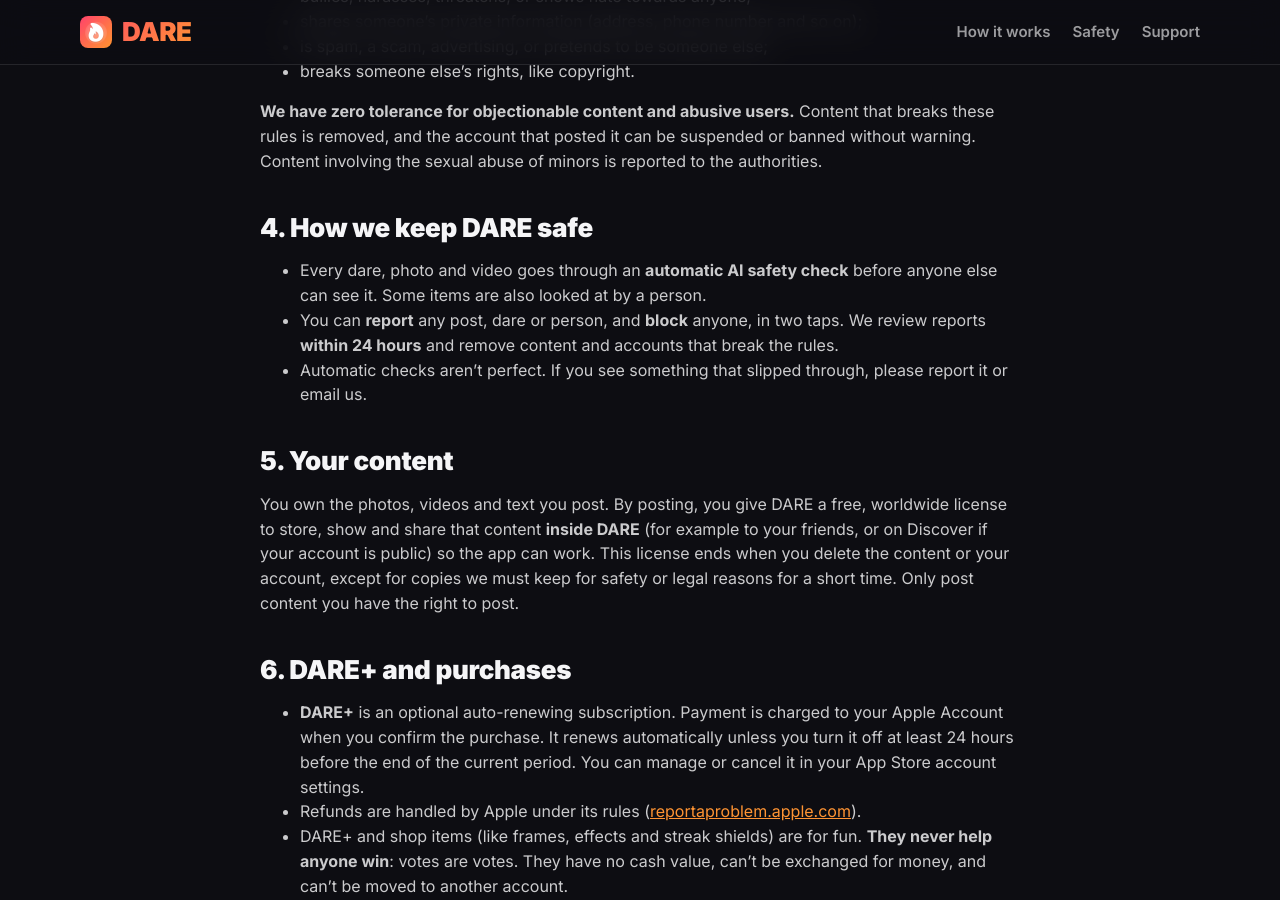
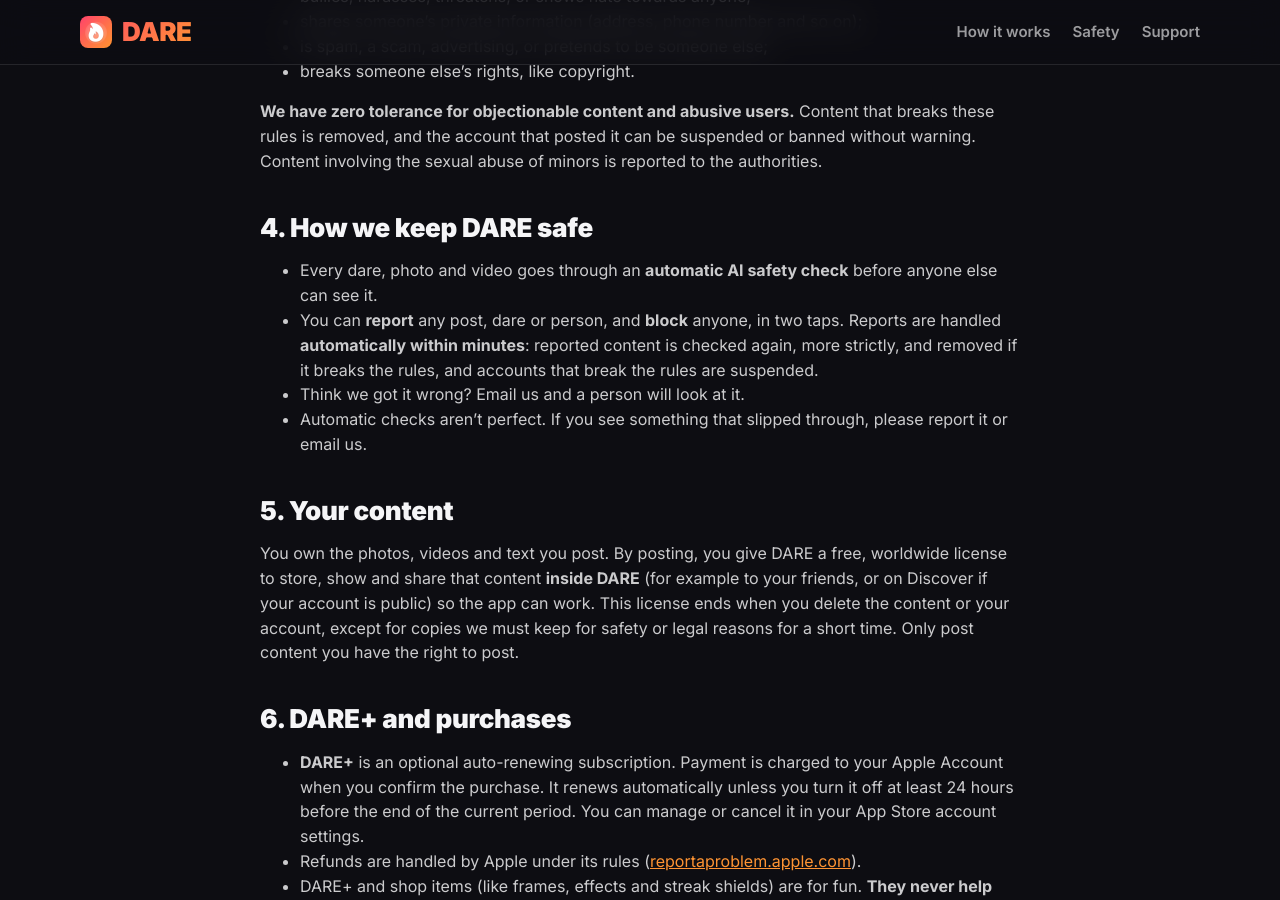
Before and after one commit to Emrehalamannnn/dare-legal, a Jekyll site: the page built from terms.md, in a window 1280 px wide and 900 px high, scrolled down 958 px. Built offline with Jekyll 4.4.1, drawn with Linux system fonts in a browser that asks for light colours.

Commit message:
Terms and privacy: automatic moderation
Co-Authored-By: Claude Opus 5.5 <noreply@anthropic.com>

```diff
--- a/terms.md
+++ b/terms.md
@@ -51,10 +51,12 @@ abuse of minors is reported to the authorities.
 ## 4. How we keep DARE safe
 
 - Every dare, photo and video goes through an **automatic AI safety check**
-  before anyone else can see it. Some items are also looked at by a person.
+  before anyone else can see it.
 - You can **report** any post, dare or person, and **block** anyone, in two
-  taps. We review reports **within 24 hours** and remove content and accounts
-  that break the rules.
+  taps. Reports are handled **automatically within minutes**: reported content
+  is checked again, more strictly, and removed if it breaks the rules, and
+  accounts that break the rules are suspended.
+- Think we got it wrong? Email us and a person will look at it.
 - Automatic checks aren't perfect. If you see something that slipped through,
   please report it or email us.
 
```
Also changed, not shown: privacy.md (+4 -3 lines).
